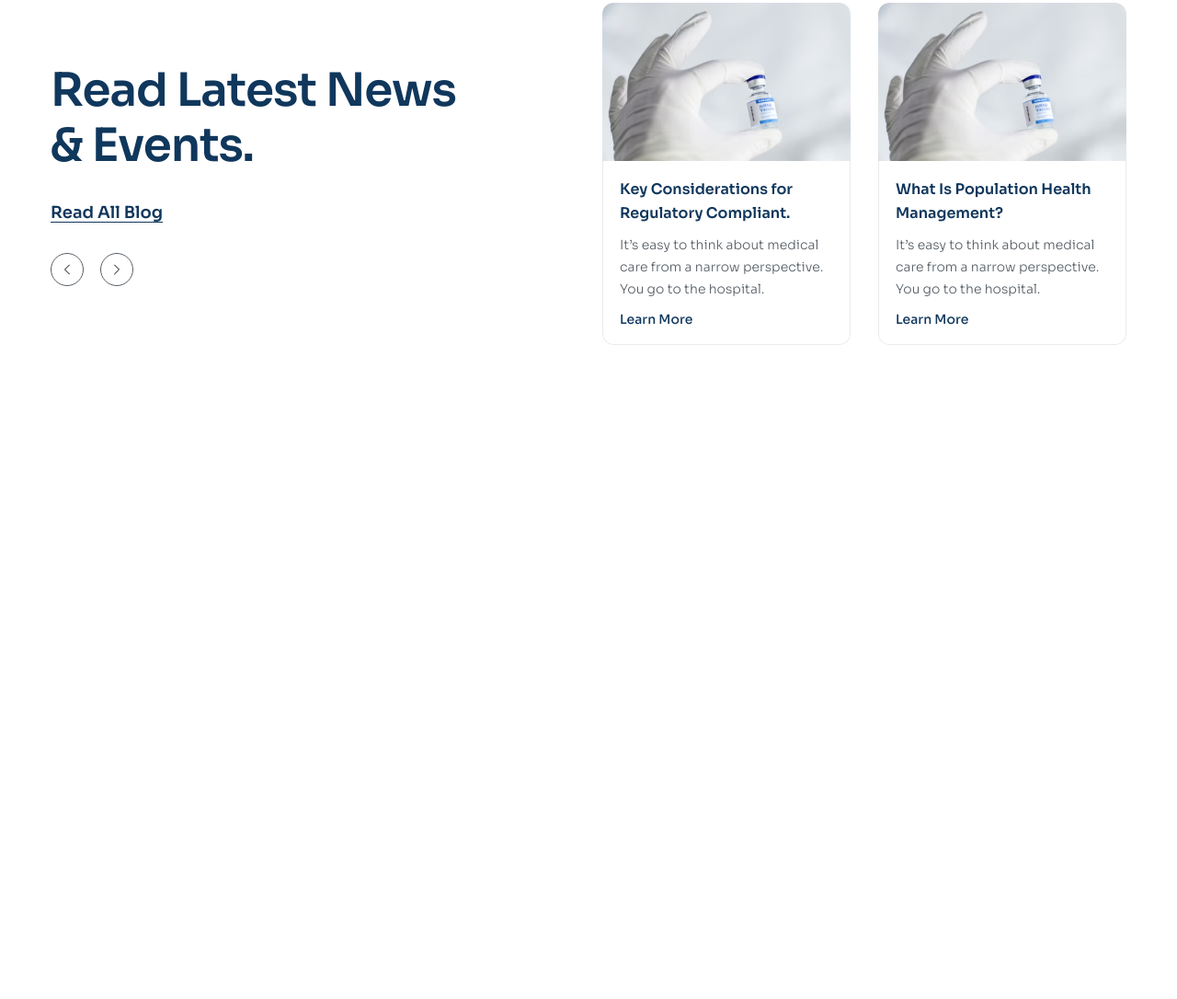
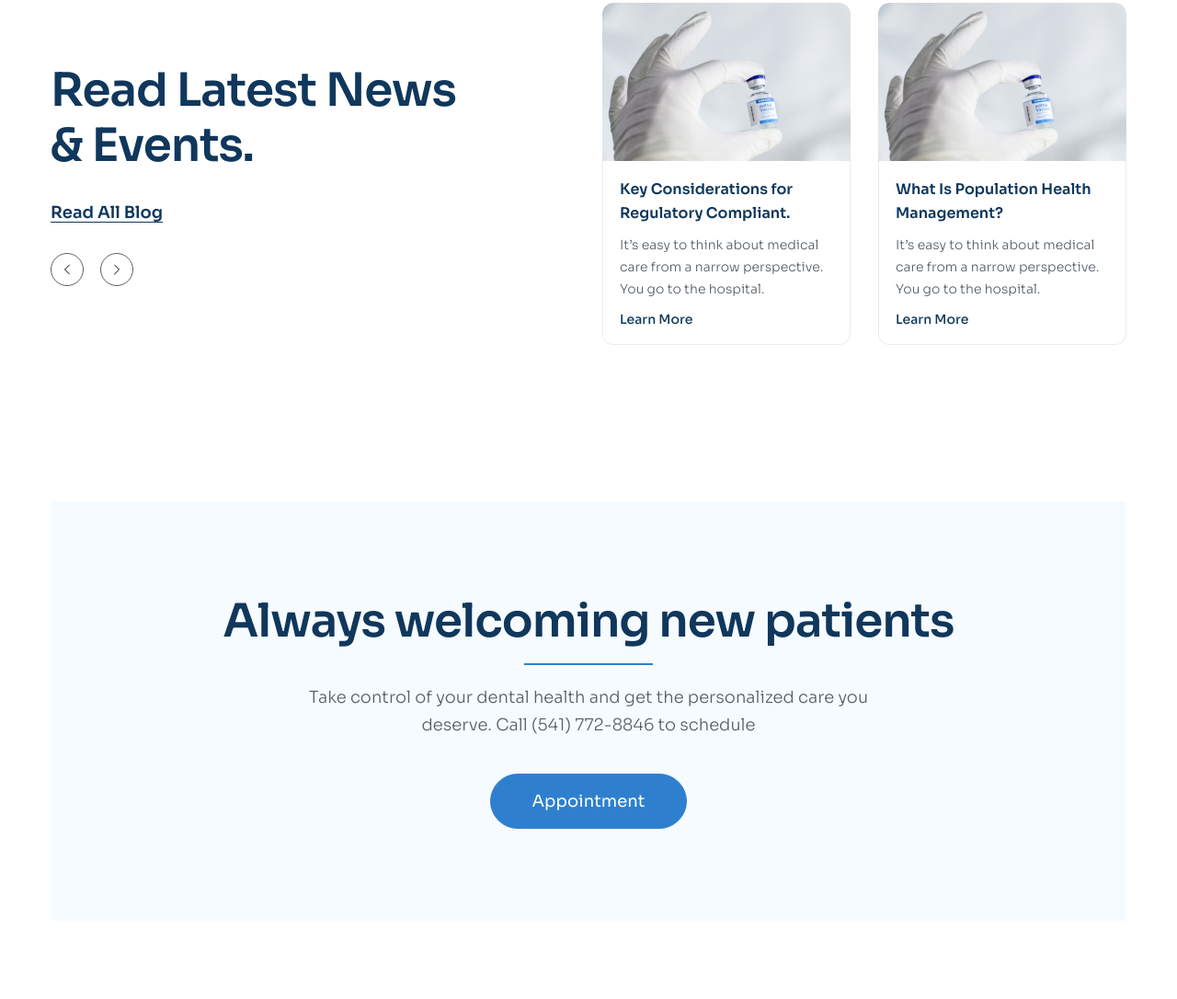
Before and after one commit to tmfsol/f8-html-css-project-03, a website: page index.html in a window 1280 px wide. Shown: the part 5009-6095 px from the top of the page at 92% size. Before the commit the page ends 5469 px from the top, so only its background shows below. Drawn offline with Linux system fonts and the light colour scheme.

Commit message:
feat: add appointment section

```diff
--- a/index.html
+++ b/index.html
@@ -636,7 +636,6 @@
 						</section>
 
 						<div class="news__list">
-							<!-- News item 1 -->
 							<article class="news-item">
 								<figure class="news-item__thumb">
 									<a href="#!">
@@ -668,7 +667,6 @@
 								</section>
 							</article>
 
-							<!-- News item 2 -->
 							<article class="news-item">
 								<figure class="news-item__thumb">
 									<a href="#!">
@@ -703,6 +701,24 @@
 					</div>
 				</div>
 			</section>
+
+			<!-- Appointment -->
+			<section class="appointment">
+				<div class="container">
+					<div class="appointment__inner">
+						<h2 class="appointment__heading section-heading">Always welcoming new patients</h2>
+						<p class="appointment__desc section-desc">
+							Take control of your dental health and get the personalized care you deserve. Call (541) 772-8846 to
+							schedule
+						</p>
+						<a
+							href="#!"
+							class="appointment__btn btn btn--large"
+							>Appointment</a
+						>
+					</div>
+				</div>
+			</section>
 		</main>
 	</body>
 </html>
--- a/src/sass/pages/_home.scss
+++ b/src/sass/pages/_home.scss
@@ -487,3 +487,49 @@
 		}
 	}
 }
+
+// Appointment
+.appointment {
+	padding: 85px 0;
+	display: flex;
+	justify-items: center;
+
+	.appointment__inner {
+		padding: 100px 170px;
+		text-align: center;
+		background-color: #f6fbff;
+
+		.appointment__heading {
+			position: relative;
+
+			&::after {
+				content: '';
+				display: block;
+				width: 140px;
+				height: 2px;
+				position: absolute;
+				background-color: abstracts.$secondary-color;
+
+				// Cách 1: CSS căn giữa
+				// left: 50%;
+				// transform: translateX(-50%);
+
+				bottom: -18px;
+				// Cách 2: CSS căn giữa
+				left: 0;
+				right: 0;
+				margin: 0 auto;
+			}
+		}
+
+		.appointment__desc {
+			max-width: 620px;
+			margin: 0 auto;
+			margin-top: 38px;
+		}
+
+		.appointment__btn {
+			margin-top: 38px;
+		}
+	}
+}
```
Also changed, not shown: public/assets/css/main.css, 1 other file.
